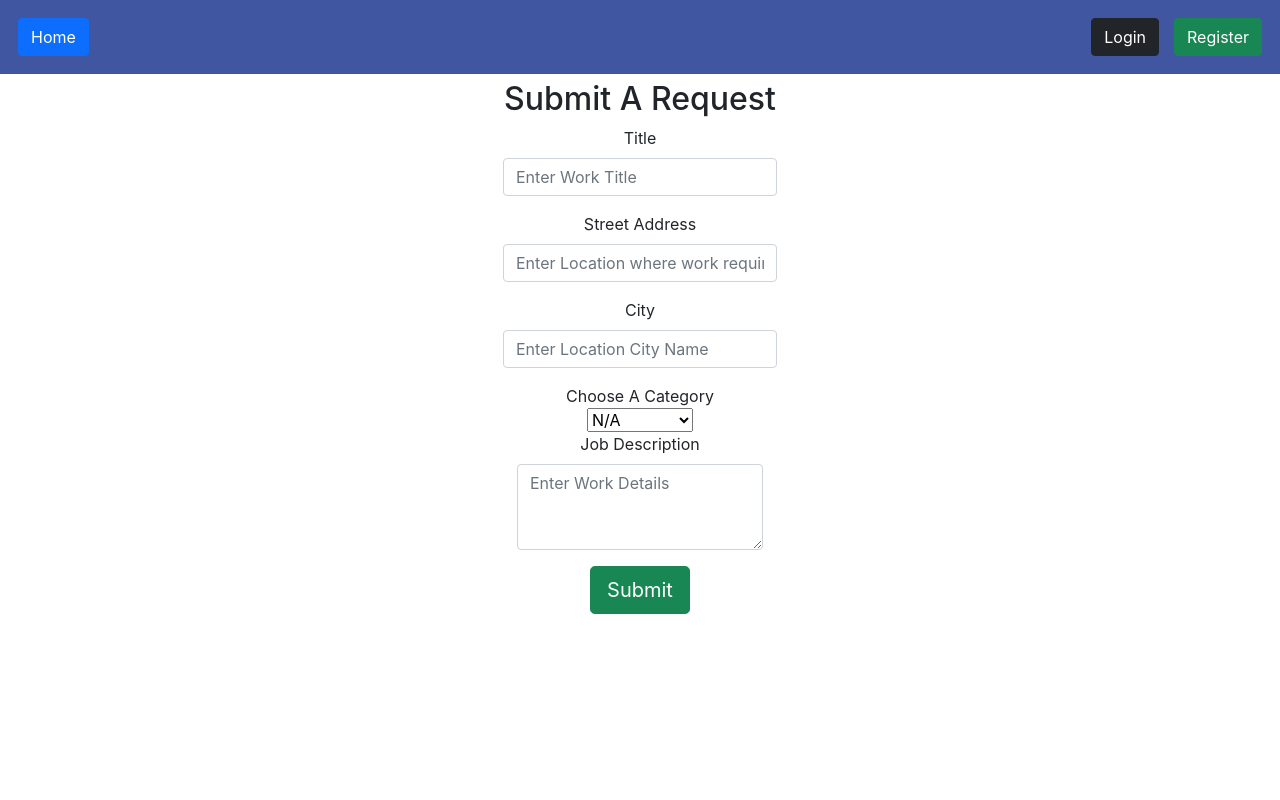
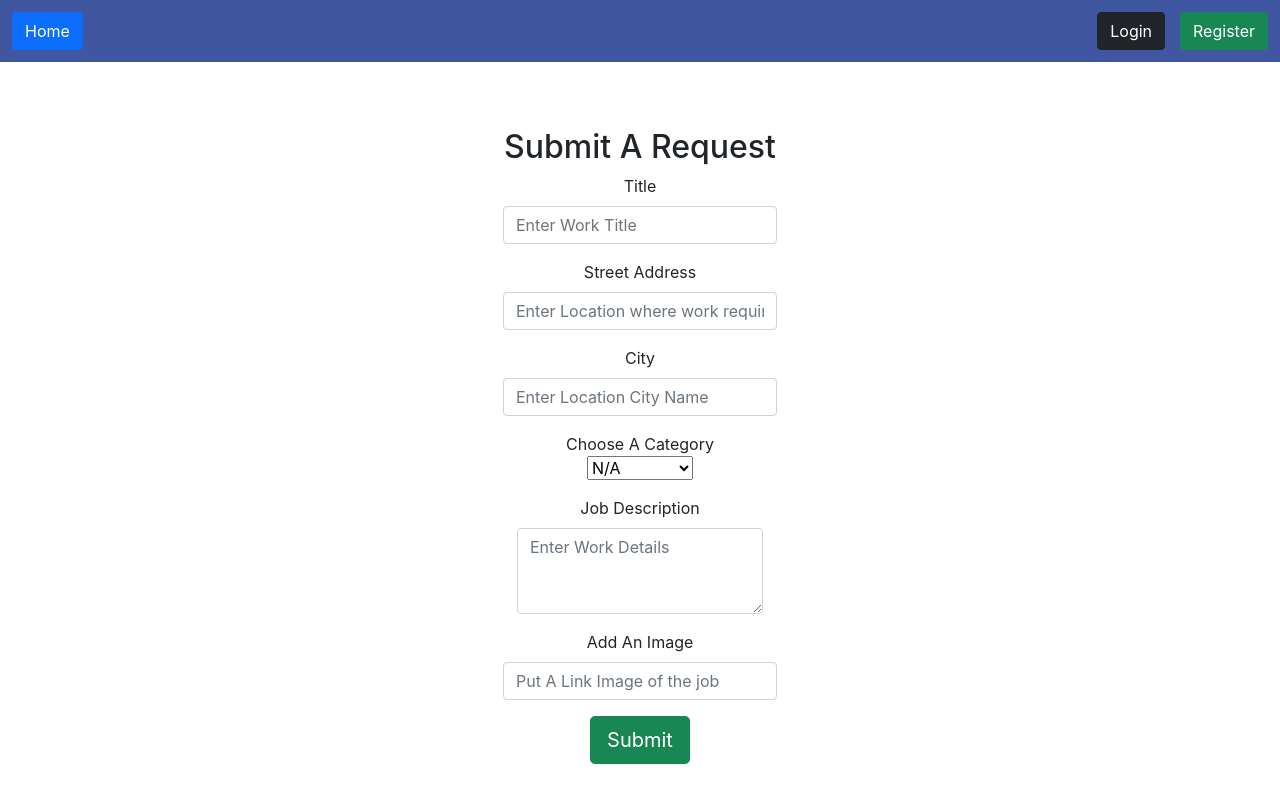
Before and after one commit to shree-yadam/ItsHandy, a React (Create React App) app in the folder client/: page /client/1/requests/new in a window 1280 px wide. Built offline with nearby package versions, Linux system fonts and the light colour scheme.

Commit message:
css styling, added field in request form to capture image url, fixed nav styling

```diff
--- a/client/src/Components/NavBar.scss
+++ b/client/src/Components/NavBar.scss
@@ -2,7 +2,7 @@ nav.navbar-menu {
   width: 100%;
   background-color: #4056A1;
   color: white;
-  padding: 0.5em;
+  padding: 0.5vh;
   position: fixed;
   top: 0;
   z-index: 9;
@@ -11,8 +11,13 @@ nav.navbar-menu {
 .navbar-items-container {
   display: flex;
   justify-content: space-between;
-  margin: 10px;
+  margin: 1vh;
+  flex-direction: row;
+  flex-wrap: nowrap;
+  align-content: stretch;
+  align-items: center;
 }
+
 
 .user-action-nav {
 
--- a/client/src/Components/Register.jsx
+++ b/client/src/Components/Register.jsx
@@ -138,9 +138,11 @@ return (
           event.currentTarget.checked? setIsServiceProvider(true):setIsServiceProvider(false)}} >
           Check if You are a subscriber
         </ToggleButton>
+        <div className="btn-register">
         <Button variant="primary" size="lg" type="submit" onClick={handleRegister}>
             {isServiceProvider? "Next" : "Submit"}
         </Button>
+        </div>
       </Form>
       }
 
--- a/client/src/Components/register.scss
+++ b/client/src/Components/register.scss
@@ -5,7 +5,7 @@
 }
 
 .form-container {
-  margin-top: 2em;
+  margin-top: 15vh;
   width: 100%;
   height: 100%;
   display: flex;
--- a/client/src/Components/service_provider/JobDetails.jsx
+++ b/client/src/Components/service_provider/JobDetails.jsx
@@ -93,7 +93,8 @@ export default function JobDetails({
       </div>
 
       { !job.offer_made &&
-      <div className="offer-button">
+      <div className="offer-footer">
+      <div className="offer-actions">
 
         <label>Add comments with quote (optional)
           <input className="quote-input" value={job.offer_comment} onChange={(event)=> setComment(event.target.value)}/></label>
@@ -103,13 +104,12 @@ export default function JobDetails({
 
         <Button className="offer-button"
         onClick={handleOffer}>Make an offer</Button>
-
-        <Button className="offer-button"
-        onClick={() => {
-          setMode("JOB_LIST");
-          }}>Back</Button>
-
       </div>
+      <Button
+      onClick={() => {
+        setMode("JOB_LIST");
+        }}>Back</Button>
+        </div>
       }
 
       { job.offer_made &&
--- a/client/src/Components/service_provider/JobDetails.scss
+++ b/client/src/Components/service_provider/JobDetails.scss
@@ -1,5 +1,5 @@
 .job-details-container {
-  margin: 3em;
+  margin: 2vh;
   position: relative;
   display:column;
   border-color:black;
@@ -12,15 +12,25 @@
   justify-content: space-evenly;
 }
 
-.offer-button {
+.offer-actions {
   display: flex;
   height: 2em;
-  margin-top: 2em;
+  margin-top: 2vh;
+  margin-bottom: 2vh;
   flex-direction: column;
   flex-wrap: wrap;
   align-content: center;
   justify-content: flex-end;
   align-items: flex-end;
+}
+
+.offer-footer {
+  display: flex;
+  flex-wrap: wrap;
+  align-content: center;
+  flex-direction: column;
+  align-items: center;
+  justify-content: space-between;
 }
 
 .map-container {
@@ -40,6 +50,7 @@
   display: flex;
   flex-direction: column;
   align-items: flex-start;
+  width: 200vh;
 }
 
 img{
@@ -52,3 +63,14 @@ img{
   height: 40vh;
   width: 100%;
 }
+
+.offer-button {
+  display: flex;
+  height: 2em;
+  margin-top: 1em;
+  flex-direction: row;
+  flex-wrap: wrap;
+  align-content: center;
+  align-items: flex-end;
+  justify-content: space-between;
+}
--- a/client/src/Components/service_provider/JobDetailsDescription.jsx
+++ b/client/src/Components/service_provider/JobDetailsDescription.jsx
@@ -13,9 +13,9 @@ export default function JobDetailsDescription({title,
 
           <p>Category: {category}</p>
           <p>Preferred Date:  {date && date.split('T')[0]}</p>
-
+{ img_url &&
           <img className="job-detail-img" src={img_url} alt="job details" />
-
+}
 
       </div>
   );
--- a/client/src/Components/service_provider/NewJobList.scss
+++ b/client/src/Components/service_provider/NewJobList.scss
@@ -1,6 +1,6 @@
 .newlisting-container {
 
-  margin: 3em;
+  margin: 2vh;
   border-color: black;
   border-style: solid;
 }
--- a/client/src/Components/service_provider/NewJobListItem.scss
+++ b/client/src/Components/service_provider/NewJobListItem.scss
@@ -1,6 +1,6 @@
 .newlisting-main {
 
-  margin-top:5em;
+  margin-top:18vh;
 }
 
 .newlisting-info {
--- a/client/src/Components/user/RequestForm.jsx
+++ b/client/src/Components/user/RequestForm.jsx
@@ -3,6 +3,7 @@ import React, { useState  } from "react";
 import { useHistory,useParams } from "react-router-dom";
 import Button from 'react-bootstrap/Button';
 import { Form } from "react-bootstrap";
+import './RequestForm.scss'
 
 export default function RequestForm({ currentUser }) {
   // Get user id from ur param
@@ -17,7 +18,7 @@ export default function RequestForm({ currentUser }) {
     category_id: "",
     preferred_date: "",
     preferred_time: "",
-    job_image: "",
+    img_url: "",
     description: "",
     client_id: userId
   });
@@ -87,7 +88,9 @@ export default function RequestForm({ currentUser }) {
         />
       </Form.Group>
 
+      <Form.Group className="mb-3" controlId="category">
       <label> Choose A Category </label>
+      <br></br>
       <select id="dropdown" onChange={handleDropdownChange}>
         <option value="N/A">N/A</option>
         <option value="Plumbing">Plumbing</option>
@@ -95,6 +98,7 @@ export default function RequestForm({ currentUser }) {
         <option value="Painting">Painting</option>
         <option value="Babysitter">Babysitting</option>
       </select>
+      </Form.Group>
 
       <Form.Group className="mb-3" controlId="exampleForm.ControlTextarea1">
         <Form.Label>Job Description</Form.Label>
@@ -111,6 +115,18 @@ export default function RequestForm({ currentUser }) {
         />
       </Form.Group>
 
+      <Form.Group className="mb-3" controlId="job_image">
+        <Form.Label>Add An Image</Form.Label>
+        <Form.Control
+          type="text"
+          placeholder="Put A Link Image of the job"
+          value={newRequest.img_url}
+          onChange={(event) =>
+            setNewRequest((prev) => ({ ...prev, img_url: event.target.value }))
+          }
+        />
+      </Form.Group>
+
       <Button
         variant="success"
         size="lg"
--- /dev/null
+++ b/client/src/Components/user/RequestForm.scss
@@ -0,0 +1,4 @@
+.form-container {
+
+  margin-top:10vh;
+}
--- a/client/src/Components/user/RequestList.scss
+++ b/client/src/Components/user/RequestList.scss
@@ -1,3 +1,3 @@
 .requestList{
-    margin-top:20vh
+    margin-top:35vh
 }
--- a/client/src/Components/user/RequestListItem.scss
+++ b/client/src/Components/user/RequestListItem.scss
@@ -1,12 +1,12 @@
 .listitem-container{
 
   display: flex;
-  padding-top: 2em;
-  margin-top: 2em;
+  padding-top: 1vh;
+  margin-top: 2vh;
   flex-wrap: wrap;
   justify-content: center;
   align-items: center;
-  border-radius: 3px;
+  border-radius: 2vh;
   border-color: black;
   border-style: solid;
   flex-direction: column;
@@ -15,12 +15,12 @@
 .listitem-container:hover{
 
   display: flex;
-  padding-top: 2em;
-  margin-top: 2em;
+  padding-top: 1vh;
+  margin-top: 2vh;
   flex-wrap: wrap;
   justify-content: center;
   align-items: center;
-  border-radius: 3px;
+  border-radius: 2vh;
   border-color: black;
   border-style: solid;
   flex-direction: column;
@@ -28,7 +28,7 @@
 }
 
 .request-list {
-  margin-top: 10%;
+  margin-top: 15vh;
   padding: 10px;
 }
 
```
Also changed, not shown: 1 other file (tests, documents, lock files or other folders).
